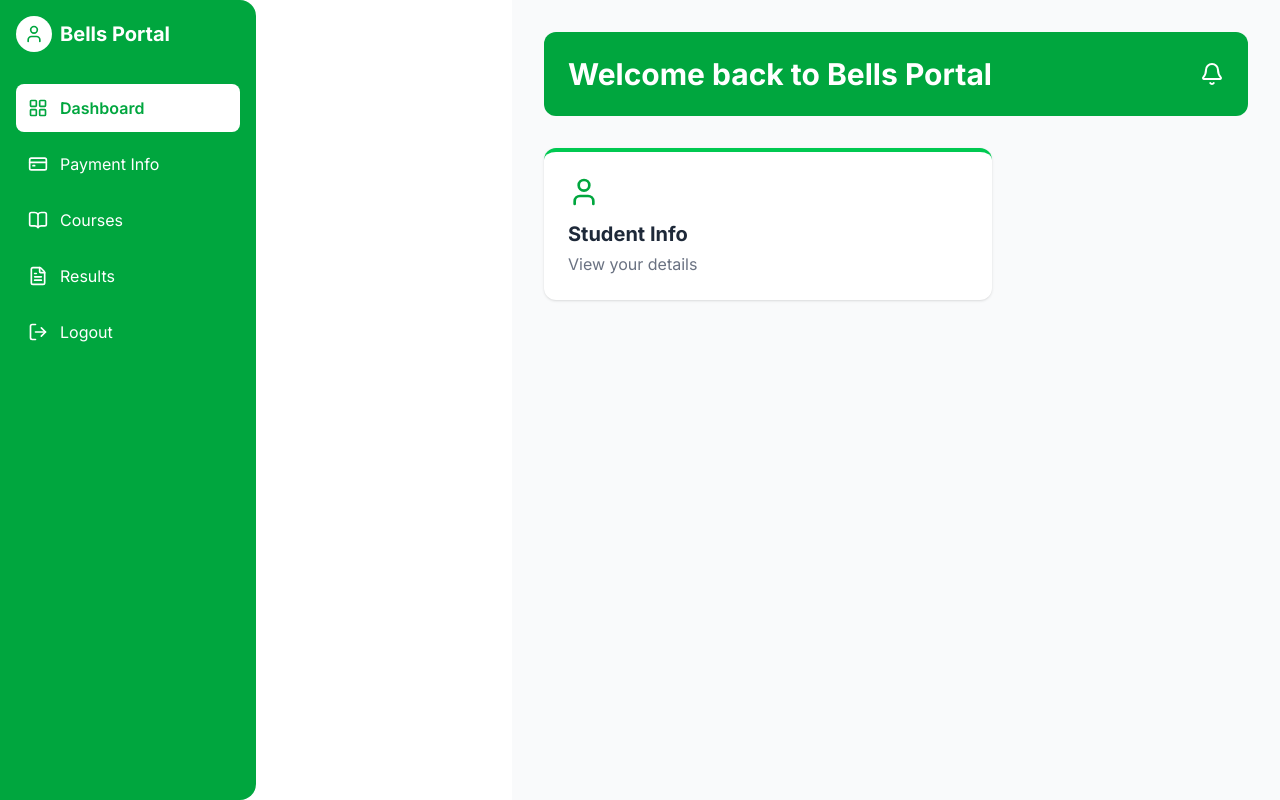
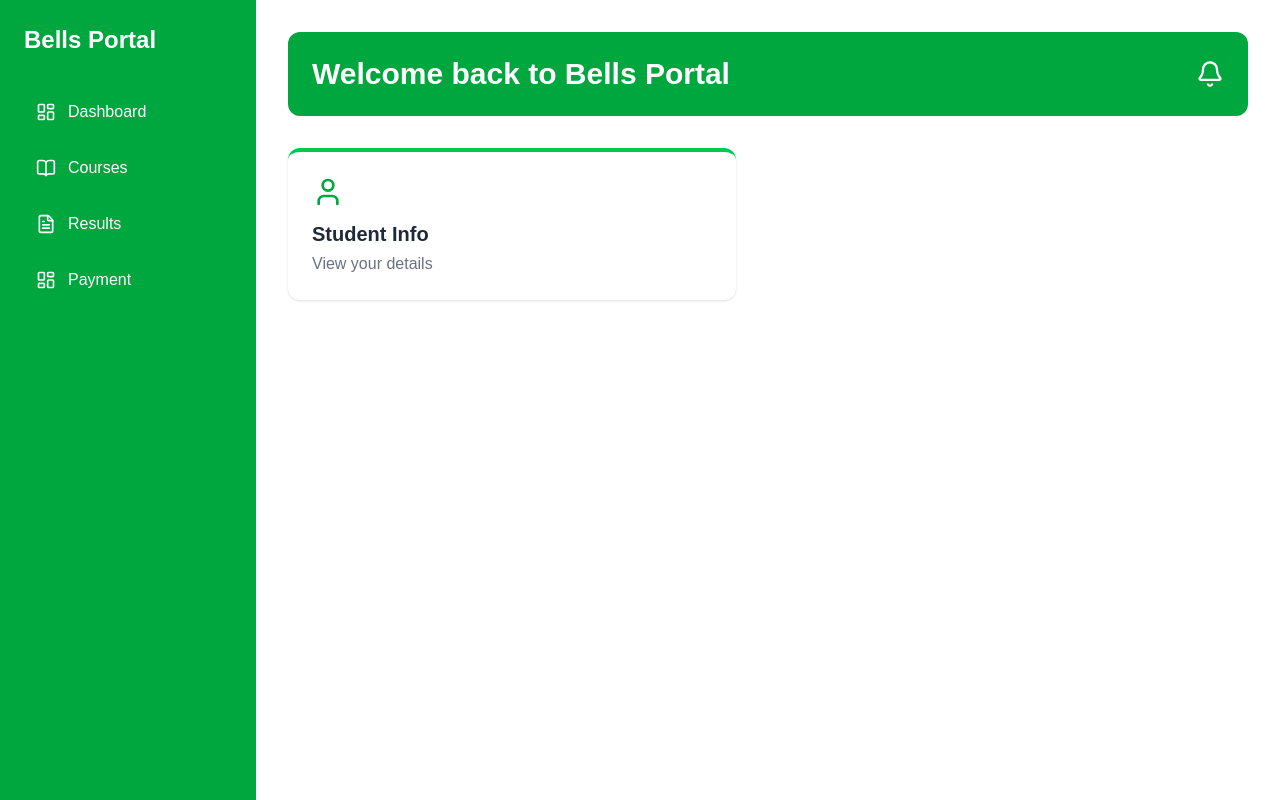
Before and after one commit to akinsolaoluwasegun19-cyber/school-portal, a Next.js app: page /dashboard in a window 1280 px wide. Built offline with nearby package versions, Linux system fonts and the light colour scheme.

Commit message:
restore exact dashboard design + mobile responsive

```diff
--- a/app/dashboard/page.tsx
+++ b/app/dashboard/page.tsx
@@ -4,15 +4,15 @@ import Link from 'next/link'
 export default function DashboardPage() {
   return (
     <div>
-      {/* Green welcome card */}
+      {/* Green welcome card with bell */}
       <div className="bg-green-600 text-white p-6 rounded-xl mb-8 flex items-center justify-between">
         <h1 className="text-2xl md:text-3xl font-bold">Welcome back to Bells Portal</h1>
-        <Bell size={24} />
+        <Bell size={28} />
       </div>
 
-      {/* Student Info card - now clickable */}
+      {/* Student Info card - clickable with green top border */}
       <Link href="/student-info" className="block max-w-md">
-        <div className="bg-white p-6 rounded-xl shadow-sm border-t-4 border-green-500 hover:shadow-md transition-shadow cursor-pointer">
+        <div className="bg-white p-6 rounded-xl shadow-sm border-t-4 border-green-500 hover:shadow-md transition cursor-pointer">
           <User size={32} className="text-green-600 mb-3" />
           <h2 className="text-xl font-bold text-gray-800">Student Info</h2>
           <p className="text-gray-500 mt-1">View your details</p>
--- a/app/layout.tsx
+++ b/app/layout.tsx
@@ -1,88 +1,68 @@
-'use client'  // <- THIS LINE IS CRITICAL. Don't remove it
+'use client' // <- Must be line 1, no space above it
 import './globals.css'
-import { Inter } from 'next/font/google'
 import { useState } from 'react'
-import { Menu, X, LayoutGrid, CreditCard, BookOpen, FileText, LogOut, Bell, User } from 'lucide-react'
-import { usePathname } from 'next/navigation'
-import Link from 'next/link'
-
-const inter = Inter({ subsets: ['latin'] })
-
-const menuItems = [
-  { name: 'Dashboard', href: '/dashboard', icon: LayoutGrid },
-  { name: 'Payment Info', href: '/payment', icon: CreditCard },
-  { name: 'Courses', href: '/courses', icon: BookOpen },
-  { name: 'Results', href: '/student-info', icon: FileText },
-  { name: 'Logout', href: '/logout', icon: LogOut },
-]
+import { Menu, X, LayoutDashboard, BookOpen, FileText } from 'lucide-react'
 
 export default function RootLayout({ children }: { children: React.ReactNode }) {
   const [sidebarOpen, setSidebarOpen] = useState(false)
-  const pathname = usePathname()
+
+  const menuItems = [
+    { name: 'Dashboard', href: '/dashboard', icon: LayoutDashboard },
+    { name: 'Courses', href: '/courses', icon: BookOpen },
+    { name: 'Results', href: '/student-info', icon: FileText },
+    { name: 'Payment', href: '/payment', icon: LayoutDashboard },
+  ]
 
   return (
     <html lang="en">
-      <body className={`${inter.className} overflow-x-hidden bg-gray-50`}>
-        <div className="flex min-h-screen">
+      <body className="bg-gray-50">
 
-          {/* Mobile Hamburger - z-50 so it stays on top */}
-          <button
-            onClick={() => setSidebarOpen(!sidebarOpen)}
-            className="fixed top-4 left-4 z-50 md:hidden bg-green-600 text-white p-2 rounded-lg shadow-lg"
-          >
-            {sidebarOpen ? <X size={24} /> : <Menu size={24} />}
-          </button>
+        {/* Mobile hamburger button - z-[9999] to force it on top */}
+        <button
+          onClick={() => setSidebarOpen(!sidebarOpen)}
+          className="fixed top-4 left-4 z-[9999] md:hidden bg-green-600 text-white p-3 rounded-lg shadow-lg"
+        >
+          {sidebarOpen? <X size={24} /> : <Menu size={24} />}
+        </button>
 
-          {/* Mobile backdrop - z-30, lower than button */}
-          {sidebarOpen && (
-            <div
-              className="fixed inset-0 bg-black bg-opacity-50 z-30 md:hidden"
-              onClick={() => setSidebarOpen(false)}
-            />
-          )}
-
-          {/* Sidebar - z-40, between button and backdrop */}
-          <aside className={`
-            fixed md:static inset-y-0 left-0 z-40
-            w-64 bg-green-600 text-white p-4 rounded-r-2xl
-            transform transition-transform duration-300
-            ${sidebarOpen ? 'translate-x-0' : '-translate-x-full md:translate-x-0'}
-          `}>
-            <div className="flex items-center gap-2 mb-8">
-              <div className="bg-white rounded-full p-2">
-                <User size={20} className="text-green-600" />
-              </div>
-              <h1 className="text-xl font-bold">Bells Portal</h1>
-            </div>
-
+        {/* Sidebar */}
+        <aside
+          className={`fixed top-0 left-0 h-full w-64 bg-green-600 text-white transform transition-transform duration-300 z-40
+          ${sidebarOpen? 'translate-x-0' : '-translate-x-full md:translate-x-0'}`}
+        >
+          <div className="p-6 mt-16 md:mt-0">
+            <h2 className="text-2xl font-bold mb-8">Bells Portal</h2>
             <nav className="space-y-2">
               {menuItems.map((item) => {
                 const Icon = item.icon
-                const isActive = pathname === item.href
                 return (
-                  <Link
+                  <a
                     key={item.name}
                     href={item.href}
                     onClick={() => setSidebarOpen(false)}
-                    className={`flex items-center gap-3 p-3 rounded-lg ${
-                      isActive
-                        ? 'bg-white text-green-600 font-semibold'
-                        : 'hover:bg-green-700 text-white'
-                    }`}
+                    className="flex items-center gap-3 p-3 rounded-lg hover:bg-green-700 transition"
                   >
                     <Icon size={20} />
                     {item.name}
-                  </Link>
+                  </a>
                 )
               })}
             </nav>
-          </aside>
+          </div>
+        </aside>
 
-          {/* Main content */}
-          <main className="flex-1 md:ml-64 w-full p-4 md:p-8 pt-20 md:pt-8 bg-gray-50">
-            {children}
-          </main>
-        </div>
+        {/* Mobile overlay - only shows when sidebar open */}
+        {sidebarOpen && (
+          <div
+            onClick={() => setSidebarOpen(false)}
+            className="fixed inset-0 bg-black bg-opacity-50 z-30 md:hidden"
+          />
+        )}
+
+        {/* Main content */}
+        <main className="md:ml-64 min-h-screen p-4 md:p-8 pt-20 md:pt-8">
+          {children}
+        </main>
       </body>
     </html>
   )
```
